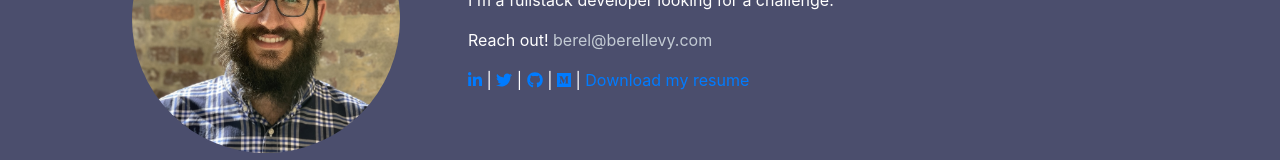
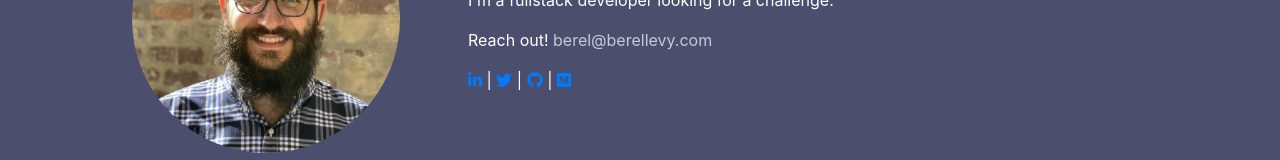
Before and after one commit to berellevy/my_react_site, a React (Create React App) app: page / in a window 1280 px wide. Shown: the part 243-403 px from the top of the page. Built offline with nearby package versions, Linux system fonts and the light colour scheme.

Commit message:
Update Home.js
remove resume link

```diff
--- a/src/Pages/Home.js
+++ b/src/Pages/Home.js
@@ -43,7 +43,7 @@ const Home = () => {
                 Reach out! <a style={{color: "#C3CBD4"}} href="mailto:berel@berellevy.com">berel@berellevy.com</a>
               </p>
               <div >
-                <LinkedInLink /> | <TwitterLink/> | <GithubLink /> | <MediumLink /> | <ResumeLink />
+                <LinkedInLink /> | <TwitterLink/> | <GithubLink /> | <MediumLink />{/* | <ResumeLink />*/}
               </div>
           </Col>
         </div>
```
